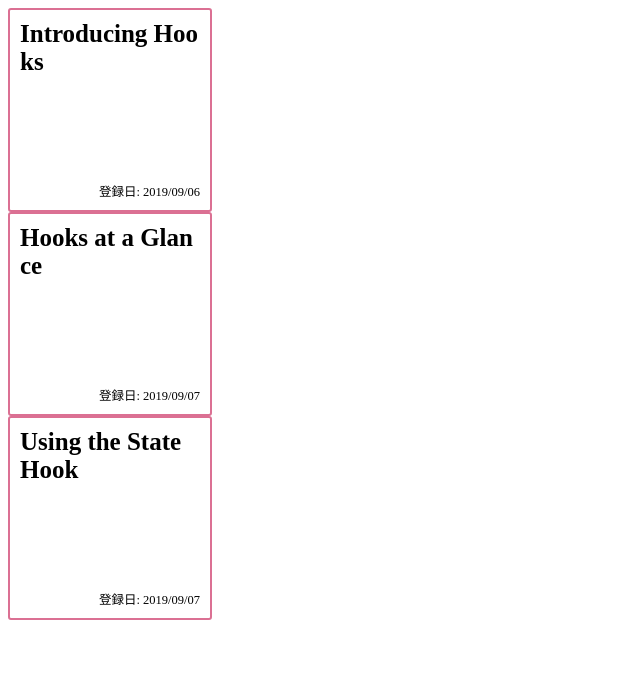
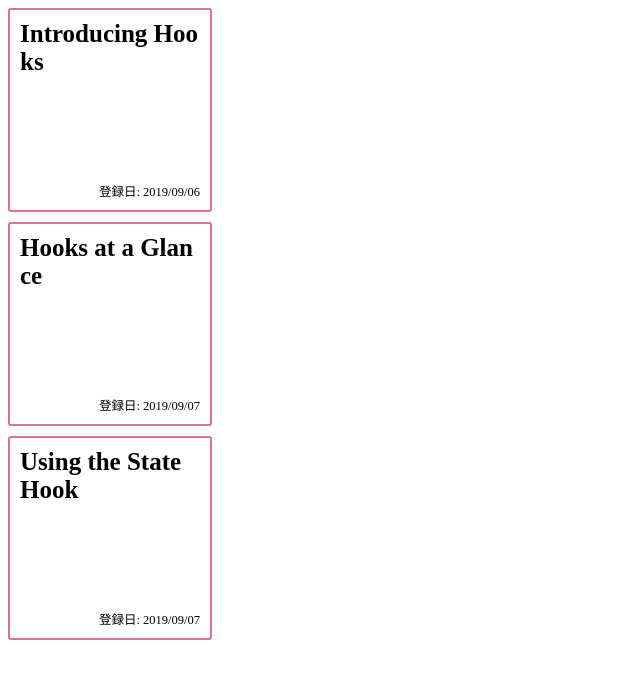
Before and after one commit to hayate4th/article-kanban, a React app: page / in a window 1280 px wide. Shown: the top 678 px of the page, without its empty margins (0-640 px from the left). Built offline with nearby package versions, Linux system fonts and the light colour scheme.

Commit message:
Add temporary CardList component

```diff
--- a/package.json
+++ b/package.json
@@ -25,7 +25,9 @@
   },
   "homepage": "https://github.com/hayate4th/article-kanban#readme",
   "dependencies": {
+    "@types/react-beautiful-dnd": "^11.0.3",
     "react": "^16.9.0",
+    "react-beautiful-dnd": "^11.0.5",
     "react-dom": "^16.9.0",
     "styled-components": "^4.3.2"
   },
--- a/src/App.tsx
+++ b/src/App.tsx
@@ -1,26 +1,8 @@
 import React from "react";
-import Card from "./components/Card";
+import CardList from "./components/CardList";
 
 const App: React.FC<{}> = () => {
-  return (
-    <>
-      <Card
-        title="Introducing Hooks"
-        url="https://reactjs.org/docs/hooks-intro.html"
-        registerdDate="2019/09/06"
-      />
-      <Card
-        title="Hooks at a Glance"
-        url="https://reactjs.org/docs/hooks-overview.html"
-        registerdDate="2019/09/07"
-      />
-      <Card
-        title="Using the State Hook"
-        url="https://reactjs.org/docs/hooks-state.html"
-        registerdDate="2019/09/07"
-      />
-    </>
-  );
+  return <CardList />;
 };
 
 export default App;
--- /dev/null
+++ b/src/components/CardList/index.tsx
@@ -0,0 +1,37 @@
+import React from "react";
+import Card from "../Card";
+import styled from "styled-components";
+
+const CardList: React.FC<{}> = () => {
+  return (
+    <StyledDiv>
+      <Card
+        title="Introducing Hooks"
+        url="https://reactjs.org/docs/hooks-intro.html"
+        registerdDate="2019/09/06"
+      />
+      <Card
+        title="Hooks at a Glance"
+        url="https://reactjs.org/docs/hooks-overview.html"
+        registerdDate="2019/09/07"
+      />
+      <Card
+        title="Using the State Hook"
+        url="https://reactjs.org/docs/hooks-state.html"
+        registerdDate="2019/09/07"
+      />
+    </StyledDiv>
+  );
+};
+
+const StyledDiv = styled.div`
+  div {
+    margin-bottom: 10px;
+  }
+
+  div:last-child {
+    margin-bottom: 0;
+  }
+`;
+
+export default CardList;
```
Also changed, not shown: 1 other file (tests, documents, lock files or other folders).
